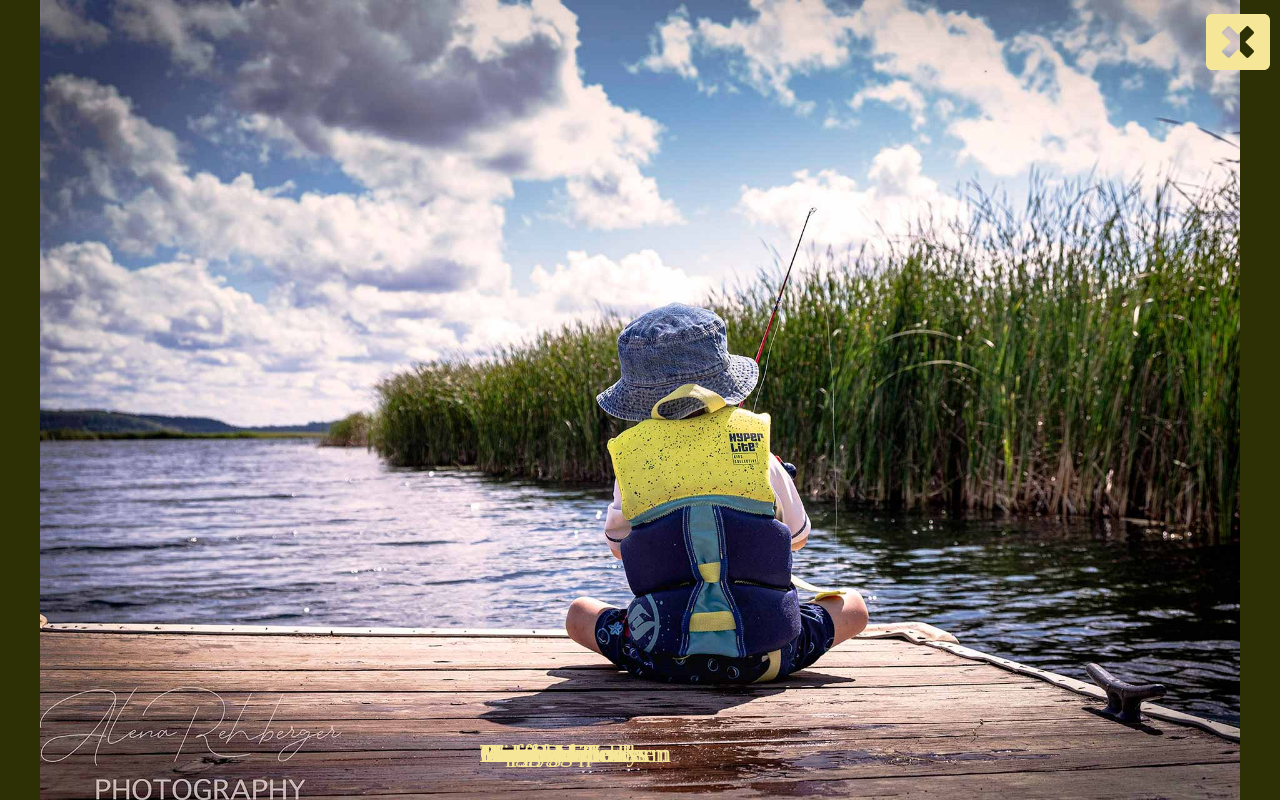
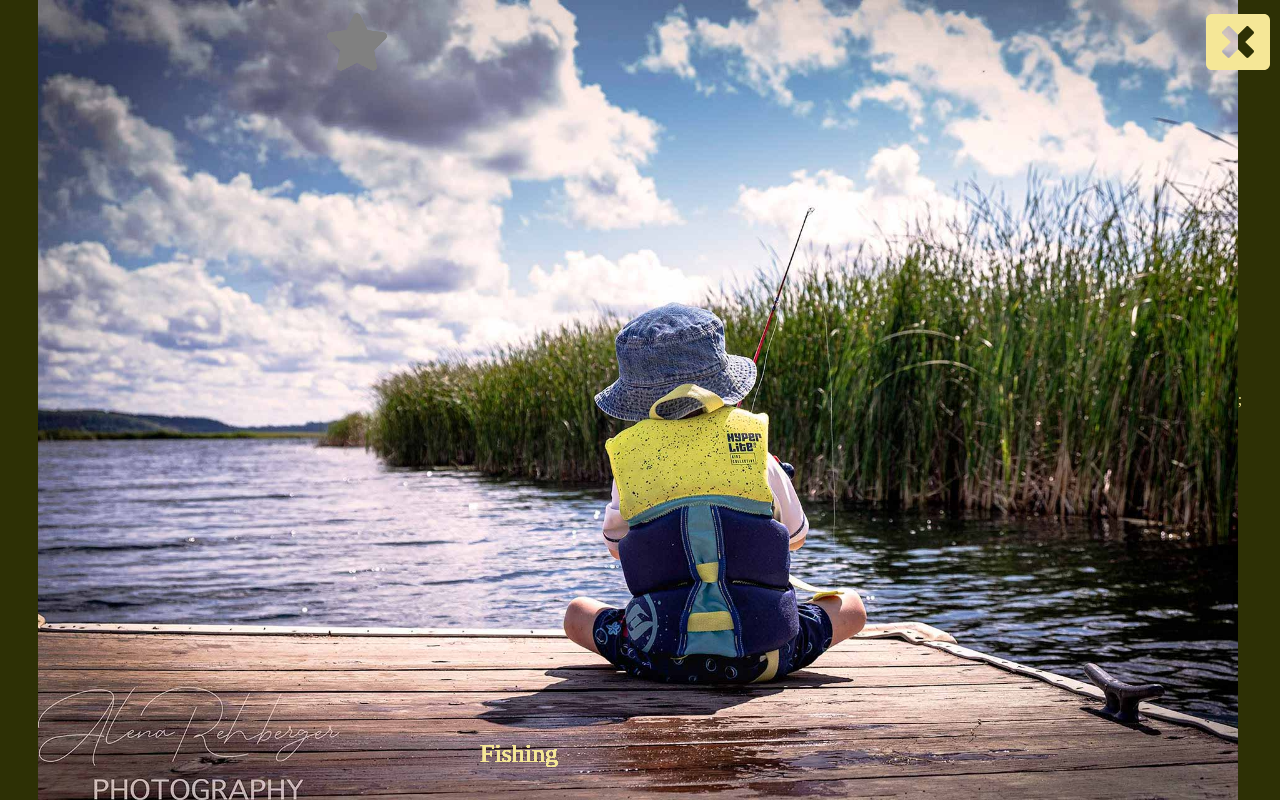
Before and after one commit to AlenaReh/Dream-Vision-Gallery, a React (Create React App) app in the folder my-gallery/src/: page / in a window 1280 px wide. Both pictures are taken after a click on the element 214 px from the left and 309 px from the top of the page. Shown: the top 800 px of the page. Built offline with nearby package versions, Linux system fonts and the light colour scheme; the HTML template or start-up script is replaced by a standard one.

Commit message:
Titles are showing properly now, working on star rating feature

```diff
--- a/my-gallery/src/components/Gallery.css
+++ b/my-gallery/src/components/Gallery.css
@@ -76,6 +76,10 @@ body {
     padding: 5px;
 }
 
+.star{
+  left: 20rem;
+}
+
 /* Mobile responsiveness */
 @media screen and (max-width: 375px) {
   .gallery {
--- a/my-gallery/src/components/Gallery.js
+++ b/my-gallery/src/components/Gallery.js
@@ -1,148 +1,169 @@
-import React, { useState } from 'react';
-import './Gallery.css';
-import img1 from '../img/img1.jpg';
-import img3 from '../img/img3.jpg';
-import img4 from '../img/img4.jpg';
-import img5 from '../img/img5.jpg';
-import img6 from '../img/img6.jpg';
-import img8 from '../img/img8.jpg';
-import img9 from '../img/img9.jpg';
-import img10 from '../img/img10.jpg';
-import img11 from '../img/img11.jpg';
-import img12 from '../img/img12.jpg';
-import img13 from '../img/img13.jpg';
-import img14 from '../img/img14.jpg';
-import img15 from '../img/img15.jpg';
-import img16 from '../img/img16.jpg';
-import img17 from '../img/img17.jpg';
-import img18 from '../img/img18.jpg';
-import img20 from '../img/img20.jpg';
-import img23 from '../img/img23.jpg';
-import img25 from '../img/img25.jpg';
-import img27 from '../img/img27.jpg';
-import { FaWindowClose } from "react-icons/fa";
+import React, { useState } from "react";
+import "./Gallery.css";
+import img1 from "../img/img1.jpg";
+import img3 from "../img/img3.jpg";
+import img4 from "../img/img4.jpg";
+import img5 from "../img/img5.jpg";
+import img6 from "../img/img6.jpg";
+import img8 from "../img/img8.jpg";
+import img9 from "../img/img9.jpg";
+import img10 from "../img/img10.jpg";
+import img11 from "../img/img11.jpg";
+import img12 from "../img/img12.jpg";
+import img13 from "../img/img13.jpg";
+import img14 from "../img/img14.jpg";
+import img15 from "../img/img15.jpg";
+import img16 from "../img/img16.jpg";
+import img17 from "../img/img17.jpg";
+import img18 from "../img/img18.jpg";
+import img20 from "../img/img20.jpg";
+import img23 from "../img/img23.jpg";
+import img25 from "../img/img25.jpg";
+import img27 from "../img/img27.jpg";
+import { FaWindowClose, FaStar } from "react-icons/fa";
 
+const createArray = (length) => [...Array(length)];
+function Star({ selected = false, onSelect }) {
+  return (
+    <FaStar
+      className="star"
+      color={selected ? "red" : "gray"}
+      onClick={onSelect}
+    />
+  );
+}
+function StarRating({ totalStars = 5 }) {
+  const [selectedStars, setSelectedStars] = useState(0);
+  return (
+    <>
+      {createArray(totalStars).map((n, i) => (
+        <Star
+          key={i}
+          selected={selectedStars > i}
+          onSelect={() => setSelectedStars(i + 1)}
+        />
+      ))}
+      {/* <p>{selectedStars} of {totalStars}</p> */}
+    </>
+  );
+}
 
 const Gallery = () => {
-    let data = [
+  const data = [
     {
       id: 1,
       imgSrc: img1,
-            title: "Fishing"
+      title: "Fishing",
     },
     {
       id: 3,
       imgSrc: img3,
-            title: "Summer"
-
+      title: "Summer",
     },
     {
       id: 4,
       imgSrc: img4,
-            title: "Making Friends"
-
+      title: "Making Friends",
     },
     {
       id: 5,
       imgSrc: img5,
-            title: "Carefree"
-
+      title: "Carefree",
     },
     {
       id: 6,
       imgSrc: img6,
-            title: "Ladybug"
-
+      title: "Ladybug",
     },
 
     {
       id: 8,
       imgSrc: img8,
-            title: "Maze Runner"
+      title: "Maze Runner",
     },
     {
       id: 9,
       imgSrc: img9,
-            title: "Pumpkins"
+      title: "Pumpkins",
     },
     {
       id: 10,
       imgSrc: img10,
-            title: "Happy Halloween"
+      title: "Happy Halloween",
     },
     {
       id: 11,
       imgSrc: img11,
-            title: "Freedom"
+      title: "Freedom",
     },
     {
       id: 12,
       imgSrc: img12,
-            title: "Fluff"
+      title: "Fluff",
     },
     {
       id: 13,
       imgSrc: img13,
-            title: "Foragescape Farm"
+      title: "Foragescape Farm",
     },
     {
       id: 14,
       imgSrc: img14,
-            title: "I spy..."
+      title: "I spy...",
     },
     {
       id: 15,
       imgSrc: img15,
-            title: "Bee of Mine"
+      title: "Bee of Mine",
     },
     {
       id: 16,
       imgSrc: img16,
-            title: "Friendship"
+      title: "Friendship",
     },
     {
       id: 17,
       imgSrc: img17,
-            title: "Magic of Books"
+      title: "Magic of Books",
     },
     {
       id: 18,
       imgSrc: img18,
-            title: "Happy Holidays"
+      title: "Happy Holidays",
     },
     {
       id: 20,
       imgSrc: img20,
-            title: "Two Sweet"
+      title: "Two Sweet",
     },
     {
       id: 23,
       imgSrc: img23,
-            title: "Oblivion"
+      title: "Oblivion",
     },
     {
       id: 25,
       imgSrc: img25,
-            title: "Moss"
+      title: "Moss",
     },
     {
       id: 27,
       imgSrc: img27,
-            title: "Girls and Curls"
-        }
+      title: "Girls and Curls",
+    },
   ];
 
   const [photo, setPhoto] = useState(false);
-    const [tempImgSrc, setTempImgSrc] = useState('');
+  const [tempImgSrc, setTempImgSrc] = useState("");
   const [title, setTitle] = useState('');
   // const [selected, setSelected] = useState('');
-    const getImg = (imgSrc) => {
+  const getImg = (imgSrc, title) => {
     // console.log(imgSrc);
     setTempImgSrc(imgSrc);
     setPhoto(true);
     setTitle(title);
-    }
-    // const [rating, setRating] = useState();
+  };
+
 
   return (
     <>
@@ -152,32 +173,19 @@ const Gallery = () => {
       <p className="quote">– Eudora Welty</p>
 
       <div className={photo ? "photo open" : "photo"}>
+
         <FaWindowClose onClick={() => setPhoto(false)} />
-
-          <img src={tempImgSrc} alt="" />
+        <img src={tempImgSrc} title={data.title} alt="" />
 
         {data.map((item) => {
           return (
-                <p className="title" key={item.id}>
-                  {item.title}
+            <p onChange={() => setTitle(title)}className="title" key={item.id}>
+              {title}
             </p>
           );
         })}
 
-
-          {/* <div>{data[selected] && data[selected].title}</div>
-            {data.map((item, index) => {
-                return (
-                    <>
-                    <p
-                    className={index === selected ? "selected" : ""}
-                    key={`${index}${item.title}`}
-                    onClick={() => setSelected(index)}
-                    ></p>
-                    </>
-                )
-            })}
-          </div> */}
+        <StarRating totalStars={4} className="star"/>;
       </div>
 
       <div className="gallery">
@@ -186,7 +194,7 @@ const Gallery = () => {
             <div
               className="img"
               key={item.id}
-                onClick={() => getImg(item.imgSrc)}
+              onClick={() => getImg(item.imgSrc, item.title)}
             >
               <img
                 src={item.imgSrc}
@@ -199,6 +207,6 @@ const Gallery = () => {
       </div>
     </>
   );
-}
+};
 
 export default Gallery;
```
Lines whose indentation alone changed are shown as unchanged.
